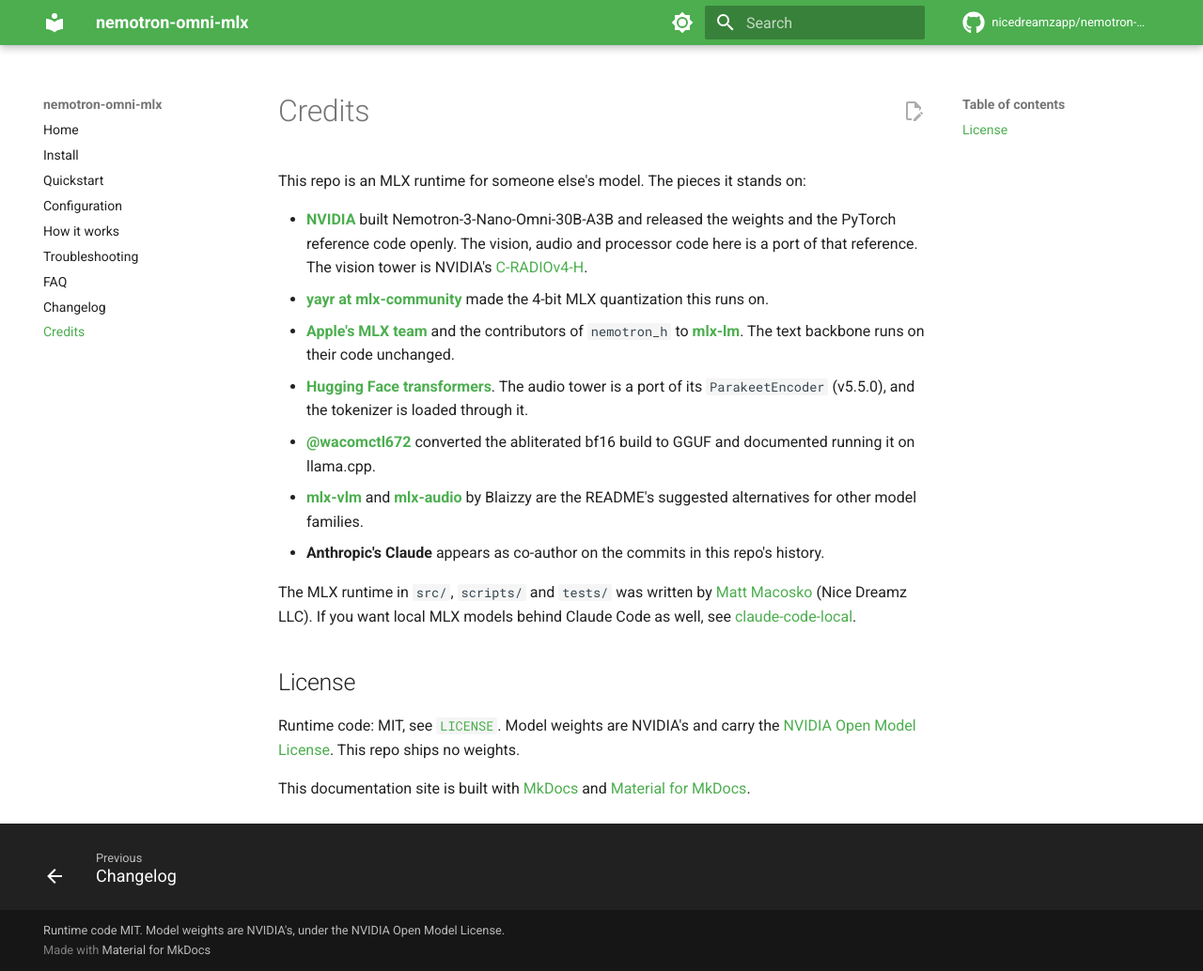
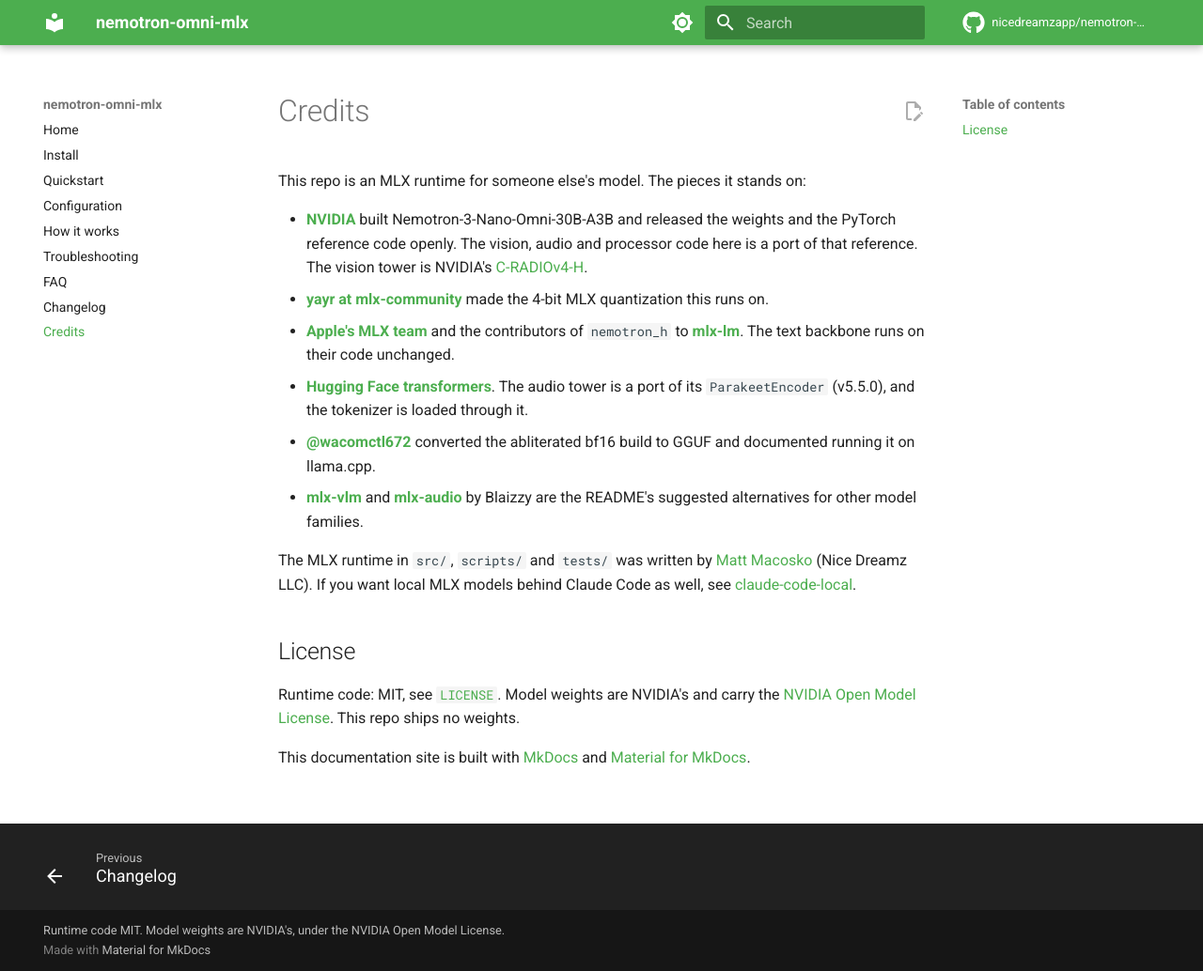
Before and after one commit to nicedreamzapp/nemotron-omni-mlx, an MkDocs documentation site: the page built from docs/credits.md, in a window 1280 px wide and 1034 px high. Shown: the whole window at 94% size. Built offline with MkDocs 1.6.1 and Material for MkDocs 9.7.7, drawn with Linux system fonts in a browser that asks for light colours; comment, search, counter and statistics services are not loaded.

Commit message:
docs: drop tool credit

```diff
--- a/docs/credits.md
+++ b/docs/credits.md
@@ -22,7 +22,6 @@
   GGUF and documented running it on llama.cpp.
 - **[mlx-vlm](https://github.com/Blaizzy/mlx-vlm)** and **[mlx-audio](https://github.com/Blaizzy/mlx-audio)**
   by Blaizzy are the README's suggested alternatives for other model families.
-- **Anthropic's Claude** appears as co-author on the commits in this repo's history.
 
 The MLX runtime in `src/`, `scripts/` and `tests/` was written by
 [Matt Macosko](https://github.com/nicedreamzapp) (Nice Dreamz LLC). If you want local MLX models
```
